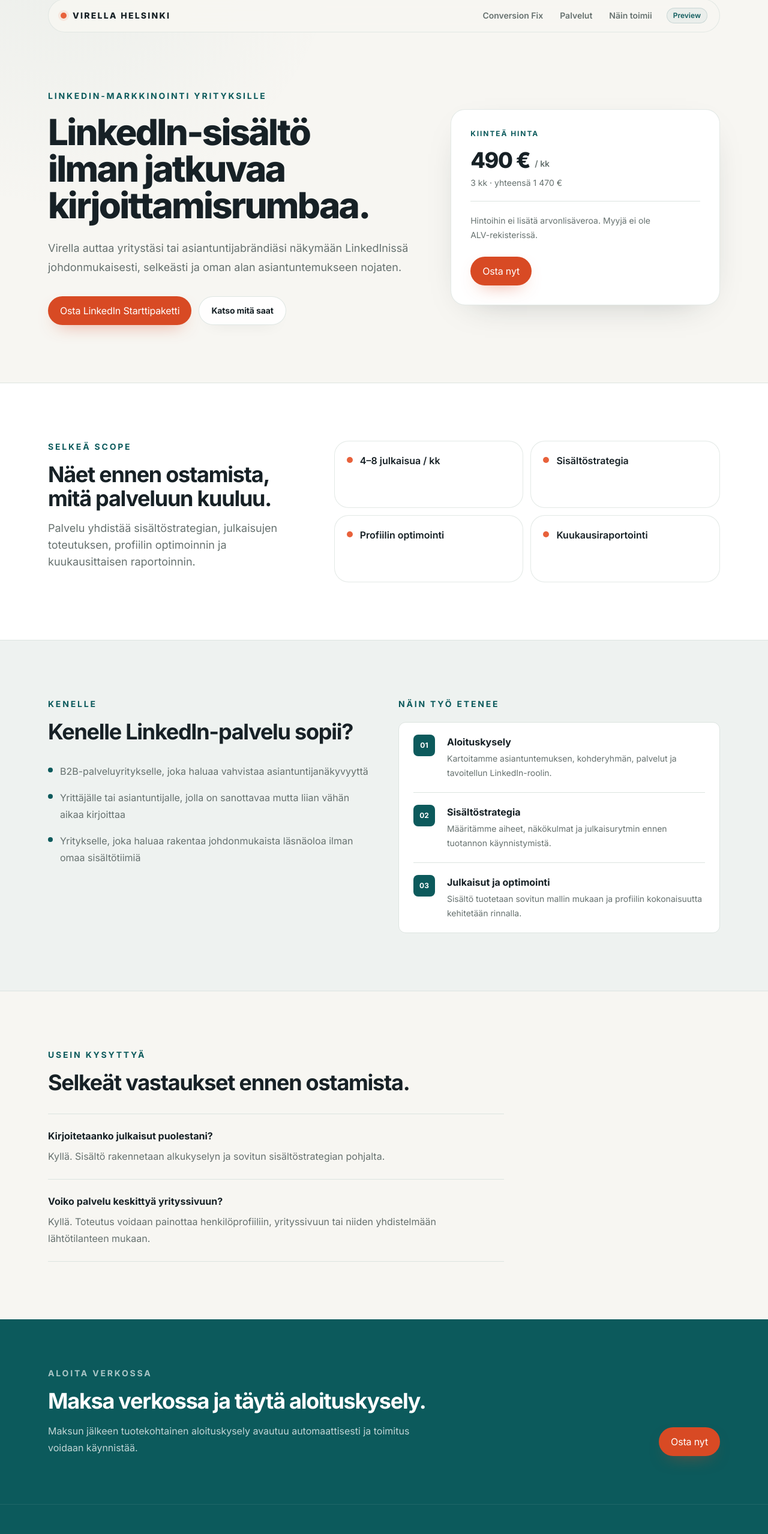
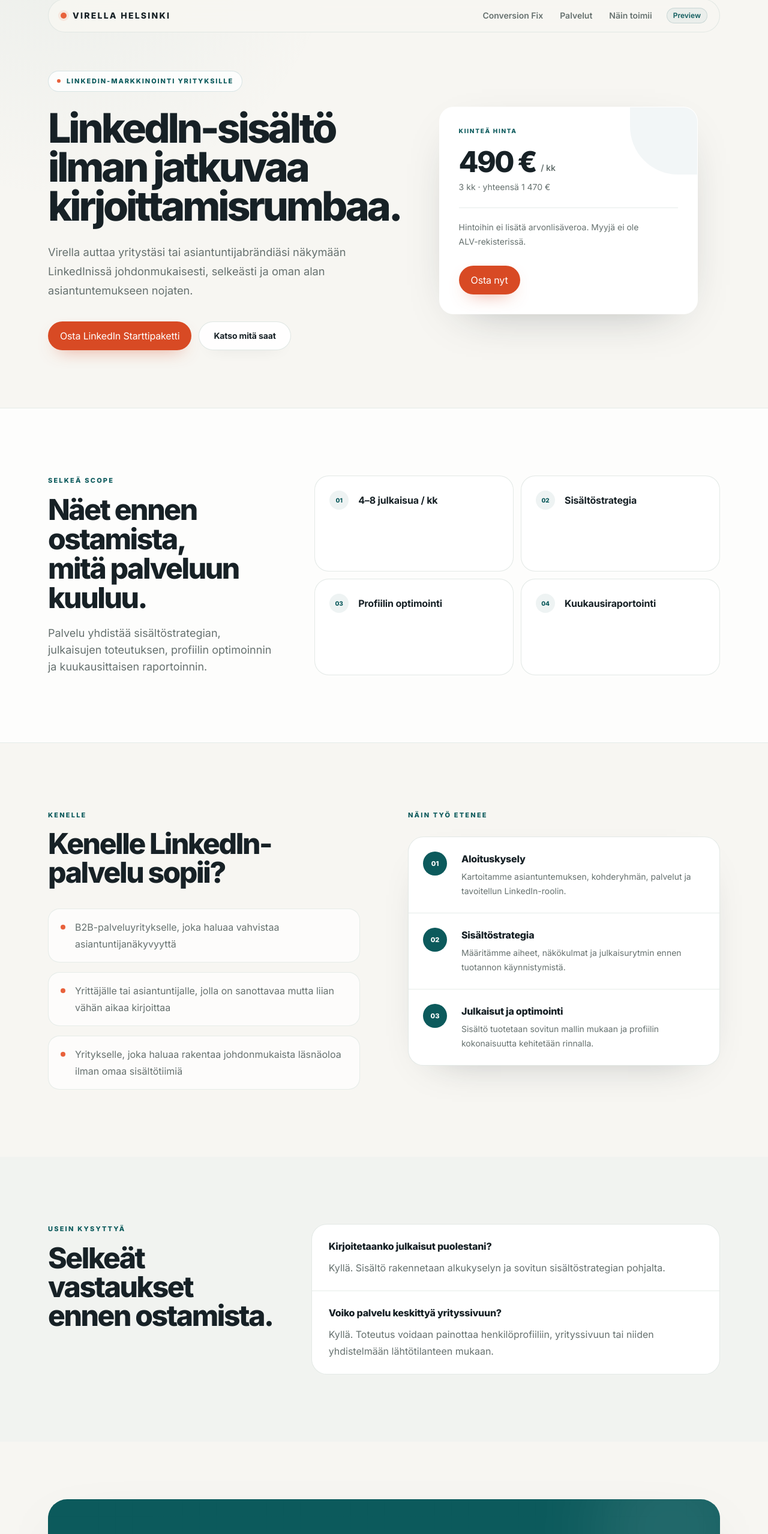
Before and after one commit to Jambovisuaalit/virella-helsinki-web, a Next.js app: page /linkedin in a window 1280 px wide. Shown: the part 14-2572 px from the top of the page at 60% size. Built offline with nearby package versions, Linux system fonts and the light colour scheme.

Commit message:
design: elevate service landing pages to premium system

```diff
--- a/components/marketing/service-landing-page.tsx
+++ b/components/marketing/service-landing-page.tsx
@@ -29,26 +29,50 @@ export function ServiceLandingPage({ productKey }: ServiceLandingPageProps) {
     <>
       <FunnelEvent name="service_view" productId={product.id} />
       <SiteHeader />
-      <main className="pb-24 md:pb-0">
-        <section className={`border-b border-border ${isConversionFix ? "bg-[radial-gradient(circle_at_top_right,rgba(19,91,108,0.10),transparent_38%)]" : ""}`}>
-          <SectionContainer className="grid gap-10 py-14 md:grid-cols-[1.15fr_0.85fr] md:items-center md:py-24 lg:gap-16">
-            <div className="max-w-[720px]">
-              <p className="text-xs font-bold uppercase tracking-[0.2em] text-brand sm:text-sm">{content.eyebrow}</p>
-              <h1 className="mt-5 text-[2.55rem] font-extrabold leading-[1.02] tracking-[-0.045em] sm:text-5xl md:text-[3.75rem]">{content.title}</h1>
-              <p className="mt-6 max-w-[680px] text-base leading-7 text-muted sm:text-lg sm:leading-8">{content.lead}</p>
-              <div className="mt-8 flex flex-col gap-3 sm:flex-row sm:items-center">
-                <BuyButton productId={product.id} label={`Osta ${product.name}`} source="hero" />
-                <ButtonLink href="#sisalto" variant="secondary">Katso mitä saat</ButtonLink>
-              </div>
-              {isConversionFix ? <p className="mt-4 text-sm leading-6 text-muted">Ei myyntipalaveria ennen ostoa · Ei salasanoja lomakkeella · Yksi koottu korjauskierros</p> : null}
+      <main className="pb-28 md:pb-0">
+        <section className="relative overflow-hidden pb-14 pt-8 sm:pb-20 sm:pt-12 lg:pb-24 lg:pt-16">
+          {isConversionFix ? <div className="premium-grid pointer-events-none absolute inset-0 -z-20" aria-hidden="true" /> : null}
+          <div className="pointer-events-none absolute right-[-9rem] top-[-7rem] -z-10 h-96 w-96 rounded-full bg-brand/8 blur-3xl" aria-hidden="true" />
+          {isConversionFix ? <div className="pointer-events-none absolute -left-20 bottom-0 -z-10 h-64 w-64 rounded-full bg-accent/7 blur-3xl" aria-hidden="true" /> : null}
+
+          <SectionContainer className="grid gap-12 lg:grid-cols-[1.08fr_0.92fr] lg:items-center lg:gap-16">
+            <div className="max-w-[760px]">
+              <div className="inline-flex items-center gap-2.5 rounded-full border border-brand/15 bg-surface/80 px-3.5 py-2 text-[11px] font-extrabold uppercase tracking-[0.17em] text-brand shadow-[0_10px_26px_-22px_rgba(23,33,38,0.45)] backdrop-blur">
+                <span className="h-1.5 w-1.5 rounded-full bg-accent" aria-hidden="true" />
+                {content.eyebrow}
               </div>
 
-            <Card className={`${isConversionFix ? "border-brand/20 shadow-[0_28px_80px_-38px_rgba(31,36,46,0.35)]" : ""} p-6 sm:p-8`}>
-              <p className="text-xs font-bold uppercase tracking-[0.16em] text-brand">{isConversionFix ? "Conversion Fix" : "Kiinteä hinta"}</p>
-              <div className="mt-4 flex items-end gap-2">
-                <p className="text-4xl font-extrabold tracking-[-0.04em] text-foreground">{euro.format(product.price)}</p>
+              <h1 className={`mt-7 font-extrabold leading-[0.96] tracking-[-0.06em] text-foreground ${isConversionFix ? "text-[3.1rem] sm:text-[4.25rem] lg:text-[4.9rem]" : "text-[2.8rem] sm:text-5xl lg:text-[4.25rem]"}`}>
+                {content.title}
+              </h1>
+
+              <p className="mt-7 max-w-[680px] text-[1.03rem] leading-8 text-muted sm:text-[1.14rem]">{content.lead}</p>
+
+              <div className="mt-9 flex flex-col gap-3 sm:flex-row sm:items-center">
+                <BuyButton productId={product.id} label={`Osta ${product.name}`} source="hero" />
+                <ButtonLink href="#sisalto" variant="secondary" className="sm:px-6">Katso mitä saat</ButtonLink>
+              </div>
+
+              {isConversionFix ? (
+                <div className="mt-7 flex flex-wrap gap-x-5 gap-y-2 text-xs font-semibold text-muted">
+                  <span>Ei myyntipalaveripakkoa</span>
+                  <span className="hidden text-border sm:inline">•</span>
+                  <span>Ei salasanoja lomakkeella</span>
+                  <span className="hidden text-border sm:inline">•</span>
+                  <span>Yksi korjauskierros</span>
+                </div>
+              ) : null}
+            </div>
+
+            <Card className="soft-ring relative overflow-hidden border-white/80 bg-surface/95 p-6 shadow-[0_34px_90px_-46px_rgba(23,33,38,0.48)] backdrop-blur sm:p-8">
+              <div className="absolute right-0 top-0 h-28 w-28 rounded-bl-[5rem] bg-brand/5" aria-hidden="true" />
+              <div className="relative">
+                <p className="text-[10px] font-extrabold uppercase tracking-[0.17em] text-brand">{isConversionFix ? "Conversion Fix" : "Kiinteä hinta"}</p>
+                <div className="mt-5 flex items-end gap-2">
+                  <p className="text-5xl font-extrabold tracking-[-0.055em] text-foreground">{euro.format(product.price)}</p>
                   {product.billing === "month" ? <p className="pb-1 text-sm font-semibold text-muted">/ kk</p> : null}
                 </div>
+
                 {product.billing === "month" ? (
                   <p className="mt-2 text-sm text-muted">{product.commitmentMonths} kk · yhteensä {euro.format(product.totalPrice)}</p>
                 ) : (
@@ -56,32 +80,34 @@ export function ServiceLandingPage({ productKey }: ServiceLandingPageProps) {
                 )}
 
                 {isConversionFix ? (
-                <div className="mt-6 grid grid-cols-3 gap-2 border-y border-border py-5 text-center">
-                  <div><p className="font-extrabold text-brand">72 h</p><p className="mt-1 text-[11px] leading-4 text-muted">toimitus</p></div>
-                  <div><p className="font-extrabold text-brand">8</p><p className="mt-1 text-[11px] leading-4 text-muted">scope-kohtaa</p></div>
-                  <div><p className="font-extrabold text-brand">1</p><p className="mt-1 text-[11px] leading-4 text-muted">korjauskierros</p></div>
+                  <div className="mt-7 grid grid-cols-3 gap-2 border-y border-border/70 py-5 text-center">
+                    <div><p className="text-xl font-extrabold tracking-[-0.04em] text-brand">72 h</p><p className="mt-1 text-[10px] font-semibold uppercase tracking-[0.09em] text-muted">toimitus</p></div>
+                    <div><p className="text-xl font-extrabold tracking-[-0.04em] text-brand">8</p><p className="mt-1 text-[10px] font-semibold uppercase tracking-[0.09em] text-muted">scope-kohtaa</p></div>
+                    <div><p className="text-xl font-extrabold tracking-[-0.04em] text-brand">1</p><p className="mt-1 text-[10px] font-semibold uppercase tracking-[0.09em] text-muted">kierros</p></div>
                   </div>
                 ) : null}
 
-              <p className={`${isConversionFix ? "mt-5" : "mt-5 border-t border-border pt-5"} text-sm leading-6 text-muted`}>{taxConfig.publicMessage}</p>
-              <BuyButton productId={product.id} label={isConversionFix ? "Osta Conversion Fix" : undefined} className="mt-6" source="pricing_card" />
+                <p className={`${isConversionFix ? "mt-5" : "mt-6 border-t border-border/70 pt-5"} text-sm leading-6 text-muted`}>{taxConfig.publicMessage}</p>
+                <BuyButton productId={product.id} label={isConversionFix ? "Osta Conversion Fix" : undefined} className="mt-7" source="pricing_card" />
+              </div>
             </Card>
           </SectionContainer>
         </section>
 
-        <section id="sisalto" className="bg-surface">
-          <SectionContainer className="py-16 md:py-24">
-            <div className="grid gap-12 lg:grid-cols-[0.8fr_1.2fr]">
-              <div className="max-w-[560px]">
-                <p className="text-xs font-bold uppercase tracking-[0.2em] text-brand sm:text-sm">Selkeä scope</p>
-                <h2 className="mt-4 text-3xl font-bold tracking-[-0.035em] sm:text-4xl">{isConversionFix ? "Mitä 690 € toimitukseen kuuluu." : "Näet ennen ostamista, mitä palveluun kuuluu."}</h2>
-                <p className="mt-4 text-base leading-7 text-muted sm:text-lg">{content.summary}</p>
+        <section id="sisalto" className="border-y border-border/70 bg-surface/75">
+          <SectionContainer className="py-20 sm:py-24 lg:py-28">
+            <div className="grid gap-12 lg:grid-cols-[0.72fr_1.28fr] lg:gap-16">
+              <div className="max-w-[540px]">
+                <p className="text-[11px] font-extrabold uppercase tracking-[0.2em] text-brand">Selkeä scope</p>
+                <h2 className="mt-4 text-4xl font-extrabold leading-[1.02] tracking-[-0.05em] sm:text-5xl">{isConversionFix ? "Mitä 690 € toimitukseen kuuluu." : "Näet ennen ostamista, mitä palveluun kuuluu."}</h2>
+                <p className="mt-5 text-base leading-7 text-muted sm:text-lg">{content.summary}</p>
               </div>
+
               <div className="grid gap-3 sm:grid-cols-2">
-                {product.features.map((feature) => (
-                  <Card key={feature} className="flex min-h-28 items-start gap-3 p-5 shadow-none">
-                    <span className="mt-1.5 h-2.5 w-2.5 shrink-0 rounded-full bg-accent" aria-hidden="true" />
-                    <p className="font-semibold leading-6">{feature}</p>
+                {product.features.map((feature, index) => (
+                  <Card key={feature} className="group flex min-h-32 items-start gap-4 p-5 shadow-none transition duration-200 hover:-translate-y-0.5 hover:border-brand/15 hover:bg-background sm:p-6">
+                    <span className="flex h-8 w-8 shrink-0 items-center justify-center rounded-full bg-brand/7 text-[10px] font-extrabold text-brand">{String(index + 1).padStart(2, "0")}</span>
+                    <p className="pt-1 font-bold leading-6 tracking-[-0.01em] text-foreground">{feature}</p>
                   </Card>
                 ))}
               </div>
@@ -89,30 +115,31 @@ export function ServiceLandingPage({ productKey }: ServiceLandingPageProps) {
           </SectionContainer>
         </section>
 
-        <section className="border-y border-border bg-cloud">
-          <SectionContainer className="py-16 md:py-24">
-            <div className="grid gap-12 lg:grid-cols-2">
+        <section className="bg-background">
+          <SectionContainer className="py-20 sm:py-24 lg:py-28">
+            <div className="grid gap-14 lg:grid-cols-2 lg:gap-20">
               <div>
-                <p className="text-xs font-bold uppercase tracking-[0.2em] text-brand sm:text-sm">Kenelle</p>
-                <h2 className="mt-4 text-3xl font-bold tracking-[-0.035em] sm:text-4xl">{content.audienceTitle}</h2>
-                <ul className="mt-8 space-y-4">
+                <p className="text-[11px] font-extrabold uppercase tracking-[0.2em] text-brand">Kenelle</p>
+                <h2 className="mt-4 text-4xl font-extrabold tracking-[-0.05em] sm:text-5xl">{content.audienceTitle}</h2>
+                <ul className="mt-9 space-y-4">
                   {content.audience.map((item) => (
-                    <li key={item} className="flex gap-3 text-base leading-7 text-muted">
-                      <span className="mt-2 h-2 w-2 shrink-0 rounded-full bg-brand" aria-hidden="true" />
+                    <li key={item} className="flex gap-4 rounded-[1.2rem] border border-border/70 bg-surface/70 px-5 py-4 text-base leading-7 text-muted">
+                      <span className="mt-2.5 h-2 w-2 shrink-0 rounded-full bg-accent" aria-hidden="true" />
                       <span>{item}</span>
                     </li>
                   ))}
                 </ul>
               </div>
+
               <div>
-                <p className="text-xs font-bold uppercase tracking-[0.2em] text-brand sm:text-sm">Näin työ etenee</p>
-                <ol className="mt-5 divide-y divide-border rounded-xl border border-border bg-surface px-5 sm:px-6">
+                <p className="text-[11px] font-extrabold uppercase tracking-[0.2em] text-brand">Näin työ etenee</p>
+                <ol className="mt-7 overflow-hidden rounded-[1.6rem] border border-border/80 bg-surface shadow-[0_24px_70px_-48px_rgba(23,33,38,0.42)]">
                   {content.process.map((step, index) => (
-                    <li key={step.title} className="grid grid-cols-[44px_1fr] gap-3 py-5">
-                      <span className="flex h-9 w-9 items-center justify-center rounded-lg bg-brand text-xs font-bold text-white">0{index + 1}</span>
+                    <li key={step.title} className="grid grid-cols-[48px_1fr] gap-4 border-b border-border/70 px-5 py-6 last:border-b-0 sm:px-6">
+                      <span className="flex h-10 w-10 items-center justify-center rounded-full bg-brand text-[11px] font-extrabold text-white">0{index + 1}</span>
                       <div>
-                        <h3 className="font-bold">{step.title}</h3>
-                        <p className="mt-1 text-sm leading-6 text-muted">{step.text}</p>
+                        <h3 className="font-extrabold tracking-[-0.015em] text-foreground">{step.title}</h3>
+                        <p className="mt-1.5 text-sm leading-6 text-muted">{step.text}</p>
                       </div>
                     </li>
                   ))}
@@ -122,16 +149,18 @@ export function ServiceLandingPage({ productKey }: ServiceLandingPageProps) {
           </SectionContainer>
         </section>
 
-        <section className="bg-background">
-          <SectionContainer className="py-16 md:py-24">
-            <div className="max-w-[760px]">
-              <p className="text-xs font-bold uppercase tracking-[0.2em] text-brand sm:text-sm">Usein kysyttyä</p>
-              <h2 className="mt-4 text-3xl font-bold tracking-[-0.035em] sm:text-4xl">Selkeät vastaukset ennen ostamista.</h2>
-              <div className="mt-8 divide-y divide-border border-y border-border">
+        <section className="bg-cloud/60">
+          <SectionContainer className="py-20 sm:py-24 lg:py-28">
+            <div className="grid gap-10 lg:grid-cols-[0.55fr_1fr] lg:gap-16">
+              <div>
+                <p className="text-[11px] font-extrabold uppercase tracking-[0.2em] text-brand">Usein kysyttyä</p>
+                <h2 className="mt-4 text-4xl font-extrabold tracking-[-0.05em] sm:text-5xl">Selkeät vastaukset ennen ostamista.</h2>
+              </div>
+              <div className="overflow-hidden rounded-[1.6rem] border border-border/80 bg-surface">
                 {content.faq.map((item) => (
-                  <div key={item.question} className="py-6">
-                    <h3 className="font-bold">{item.question}</h3>
-                    <p className="mt-2 text-sm leading-6 text-muted sm:text-base sm:leading-7">{item.answer}</p>
+                  <div key={item.question} className="border-b border-border/70 px-5 py-6 last:border-b-0 sm:px-7">
+                    <h3 className="font-extrabold tracking-[-0.015em] text-foreground">{item.question}</h3>
+                    <p className="mt-2.5 text-sm leading-6 text-muted sm:text-base sm:leading-7">{item.answer}</p>
                   </div>
                 ))}
               </div>
@@ -139,15 +168,19 @@ export function ServiceLandingPage({ productKey }: ServiceLandingPageProps) {
           </SectionContainer>
         </section>
 
-        <section className="bg-brand text-white">
-          <SectionContainer className="py-16 md:py-20">
-            <div className="flex flex-col gap-7 md:flex-row md:items-end md:justify-between">
-              <div className="max-w-[680px]">
-                <p className="text-xs font-bold uppercase tracking-[0.2em] text-white/65 sm:text-sm">{isConversionFix ? "Conversion Fix · 690 € · 72 h" : "Aloita verkossa"}</p>
-                <h2 className="mt-4 text-3xl font-bold tracking-[-0.035em] sm:text-4xl">{isConversionFix ? "Korjaa ensin se, mikä estää asiakasta ottamasta yhteyttä." : "Maksa verkossa ja täytä aloituskysely."}</h2>
-                <p className="mt-4 text-base leading-7 text-white/75">{isConversionFix ? "Toimitus alkaa, kun maksu, aloituskysely ja toteutukseen tarvittavat käyttöoikeudet tai materiaalit ovat käytettävissä." : "Maksun jälkeen tuotekohtainen aloituskysely avautuu automaattisesti ja toimitus voidaan käynnistää."}</p>
+        <section className="bg-background py-16 sm:py-20 lg:py-24">
+          <SectionContainer>
+            <div className="relative overflow-hidden rounded-[2rem] bg-brand px-6 py-10 text-white shadow-[0_34px_100px_-56px_rgba(23,33,38,0.55)] sm:px-10 sm:py-12 lg:px-14 lg:py-14">
+              <div className="premium-grid pointer-events-none absolute inset-0 opacity-25" aria-hidden="true" />
+              <div className="pointer-events-none absolute -right-12 -top-20 h-64 w-64 rounded-full bg-white/10 blur-3xl" aria-hidden="true" />
+              <div className="relative flex flex-col gap-9 md:flex-row md:items-end md:justify-between">
+                <div className="max-w-[720px]">
+                  <p className="text-[11px] font-extrabold uppercase tracking-[0.2em] text-white/60">{isConversionFix ? "Conversion Fix · 690 € · 72 h" : "Aloita verkossa"}</p>
+                  <h2 className="mt-4 text-4xl font-extrabold leading-[1.02] tracking-[-0.05em] sm:text-5xl">{isConversionFix ? "Korjaa ensin se, mikä estää asiakasta ottamasta yhteyttä." : "Maksa verkossa ja täytä aloituskysely."}</h2>
+                  <p className="mt-5 max-w-[680px] text-base leading-7 text-white/70">{isConversionFix ? "Toimitus alkaa, kun maksu, aloituskysely ja toteutukseen tarvittavat käyttöoikeudet tai materiaalit ovat käytettävissä." : "Maksun jälkeen tuotekohtainen aloituskysely avautuu automaattisesti ja toimitus voidaan käynnistää."}</p>
                 </div>
                 <BuyButton productId={product.id} label={isConversionFix ? "Osta Conversion Fix · 690 €" : "Osta nyt"} className="shrink-0" source="final_cta" />
+              </div>
             </div>
           </SectionContainer>
         </section>
```
Lines whose indentation alone changed are shown as unchanged.
